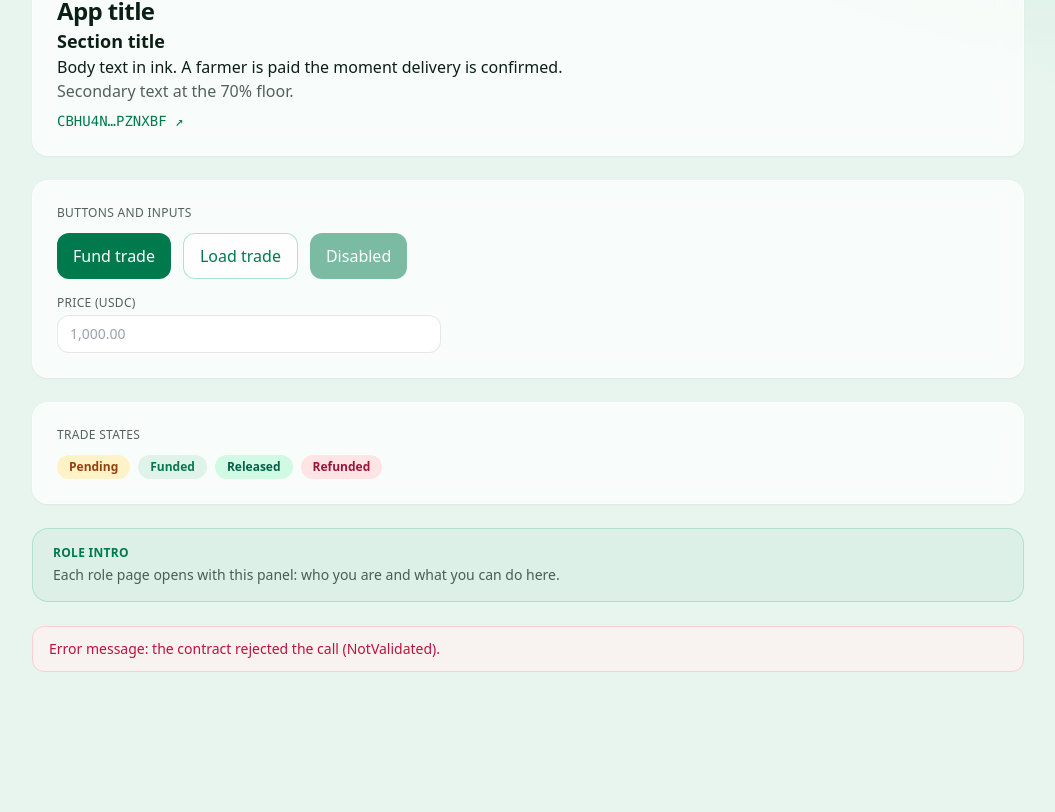
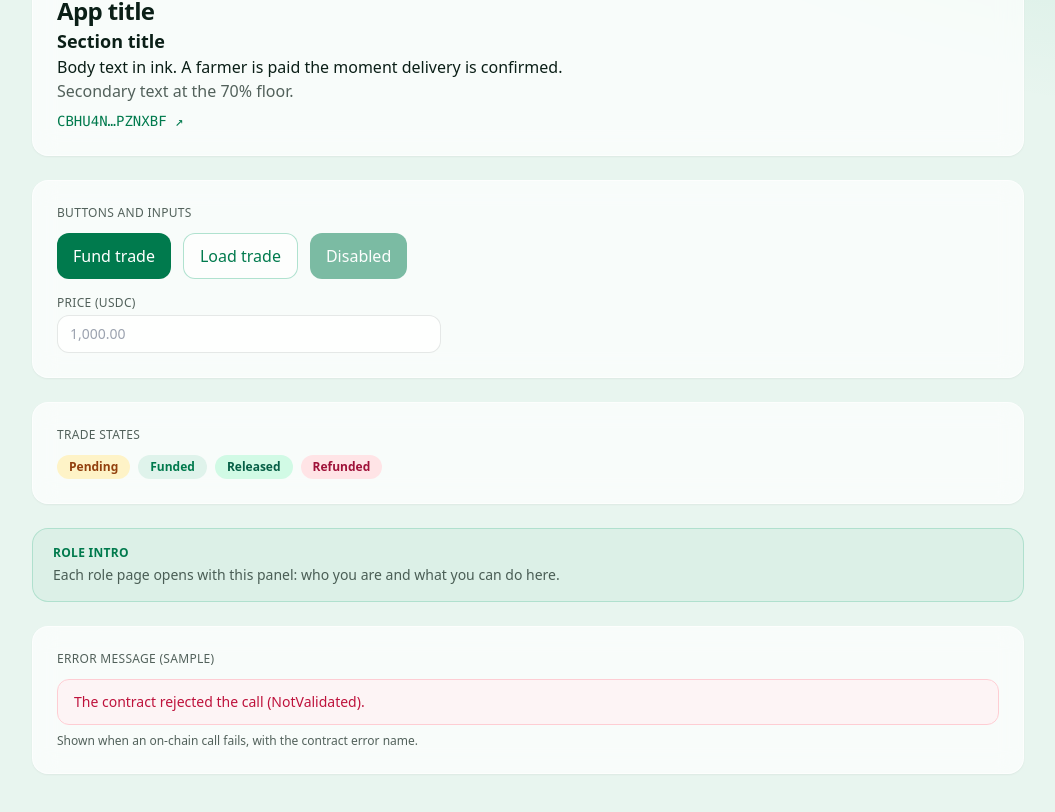
Before and after one commit to Arkessiah/avocate-harvest-escrow, a Next.js app in the folder web/: page /design in a window 1280 px wide. Shown: the part 512-1324 px from the top of the page, without its empty margins (112-1167 px from the left). Before the commit the page ends 1224 px from the top, so only its background shows below. Built offline with nearby package versions, Linux system fonts and the light colour scheme.

Commit message:
fix(web): label the sample error on the design page

```diff
--- a/web/src/app/design/page.tsx
+++ b/web/src/app/design/page.tsx
@@ -87,9 +87,15 @@ export default function Design() {
         </p>
       </section>
 
-      <div className="rounded-xl border border-rose-200 bg-rose-50/70 px-4 py-3 text-sm text-rose-700">
-        Error message: the contract rejected the call (NotValidated).
-      </div>
+      <section className="card-glass p-6">
+        <p className="label">Error message (sample)</p>
+        <div className="mt-3 rounded-xl border border-rose-200 bg-rose-50/70 px-4 py-3 text-sm text-rose-700">
+          The contract rejected the call (NotValidated).
+        </div>
+        <p className="mt-2 text-xs text-ink/70">
+          Shown when an on-chain call fails, with the contract error name.
+        </p>
+      </section>
     </main>
   );
 }
```
